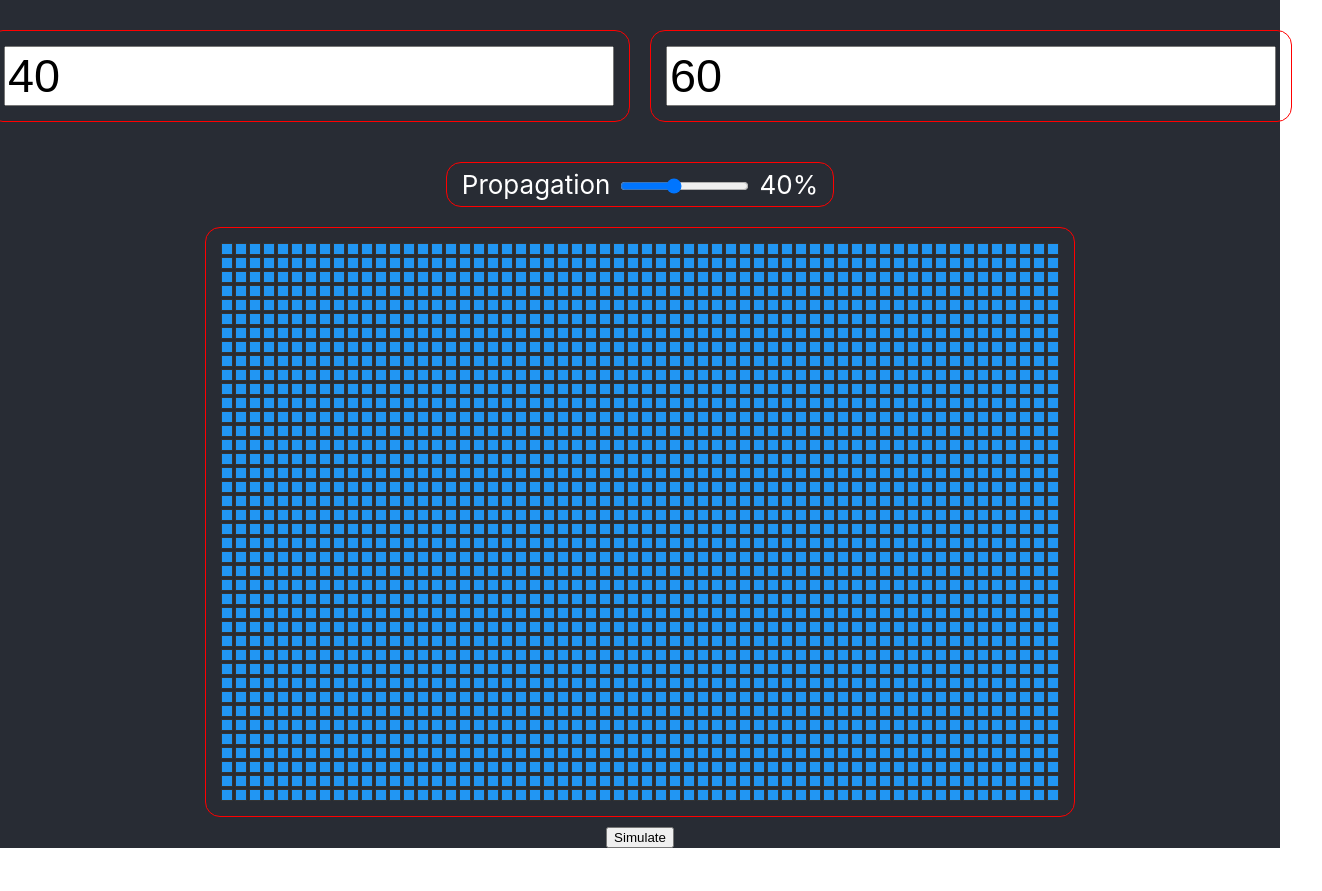
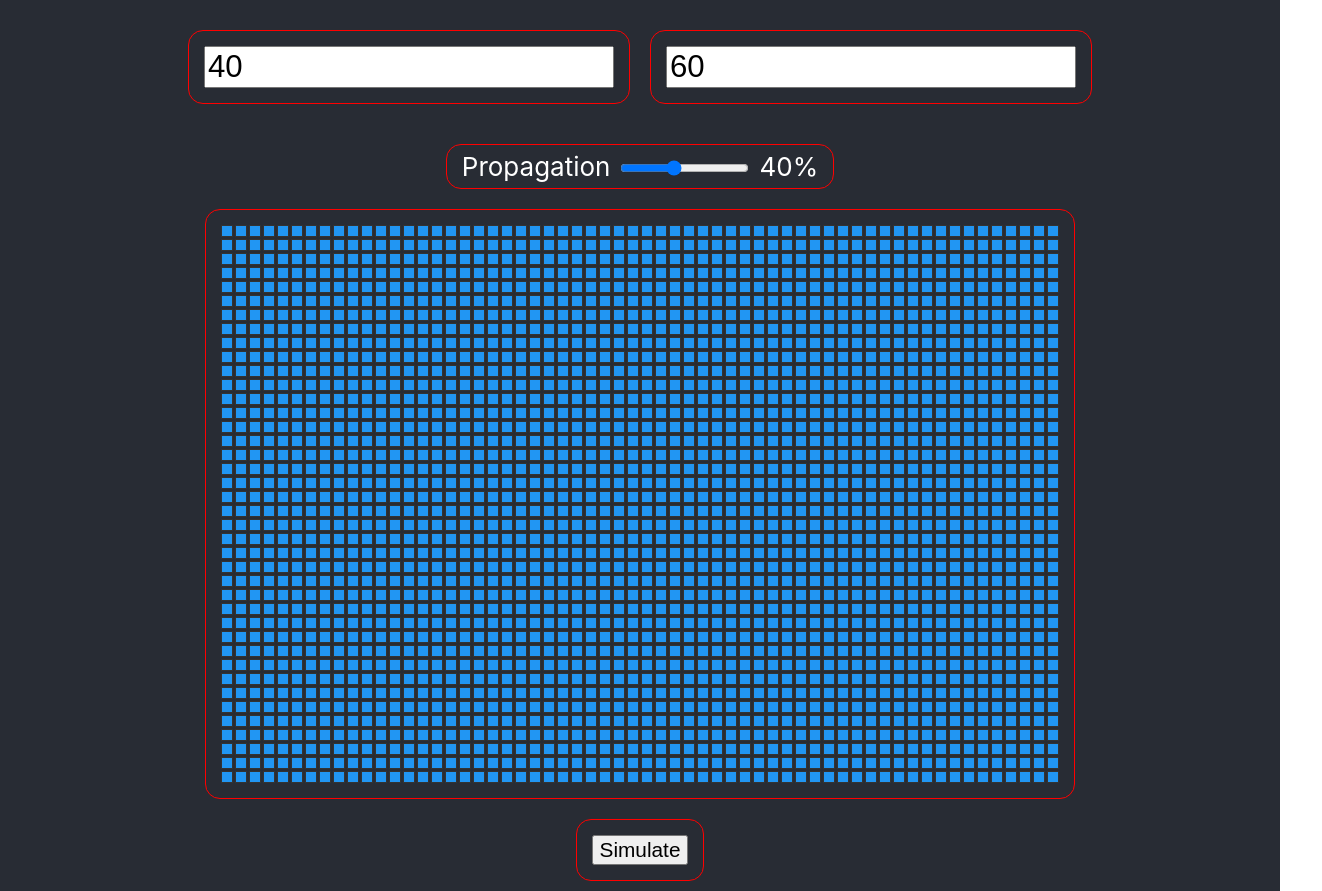
Before and after one commit to Jourdetch/PropagationSimulation, a React (Create React App) app in the folder frontend/: page / in a window 1280 px wide. Shown: the whole page, 1322 px wide, since content can reach past the window. Before the commit the page ends 848 px from the top, so only its background shows below. Built offline with nearby package versions, Linux system fonts and the light colour scheme.

Commit message:
[CHORE] Change font size

```diff
--- a/frontend/src/components/Containers/Button.tsx
+++ b/frontend/src/components/Containers/Button.tsx
@@ -1,5 +1,19 @@
 const Button = ({ label, onClick }: { label: string; onClick: () => void }) => {
-  return <button onClick={onClick}>{label}</button>;
+  return (
+    <div
+      style={{
+        border: "1px solid red",
+        borderRadius: "15px",
+        padding: "15px",
+        margin: "10px",
+        lineHeight: "0.35",
+      }}
+    >
+      <button onClick={onClick} style={{ fontSize: "0.8em" }}>
+        {label}
+      </button>
+    </div>
+  );
 };
 
 export default Button;
--- a/frontend/src/components/Containers/Input.tsx
+++ b/frontend/src/components/Containers/Input.tsx
@@ -24,7 +24,7 @@ const Input = ({
         onChange={(event) => {
           onChange(Number(event.target.value));
         }}
-        style={{ fontSize: "1.8em" }}
+        style={{ fontSize: "1.2em" }}
       />
     </div>
   );
```
